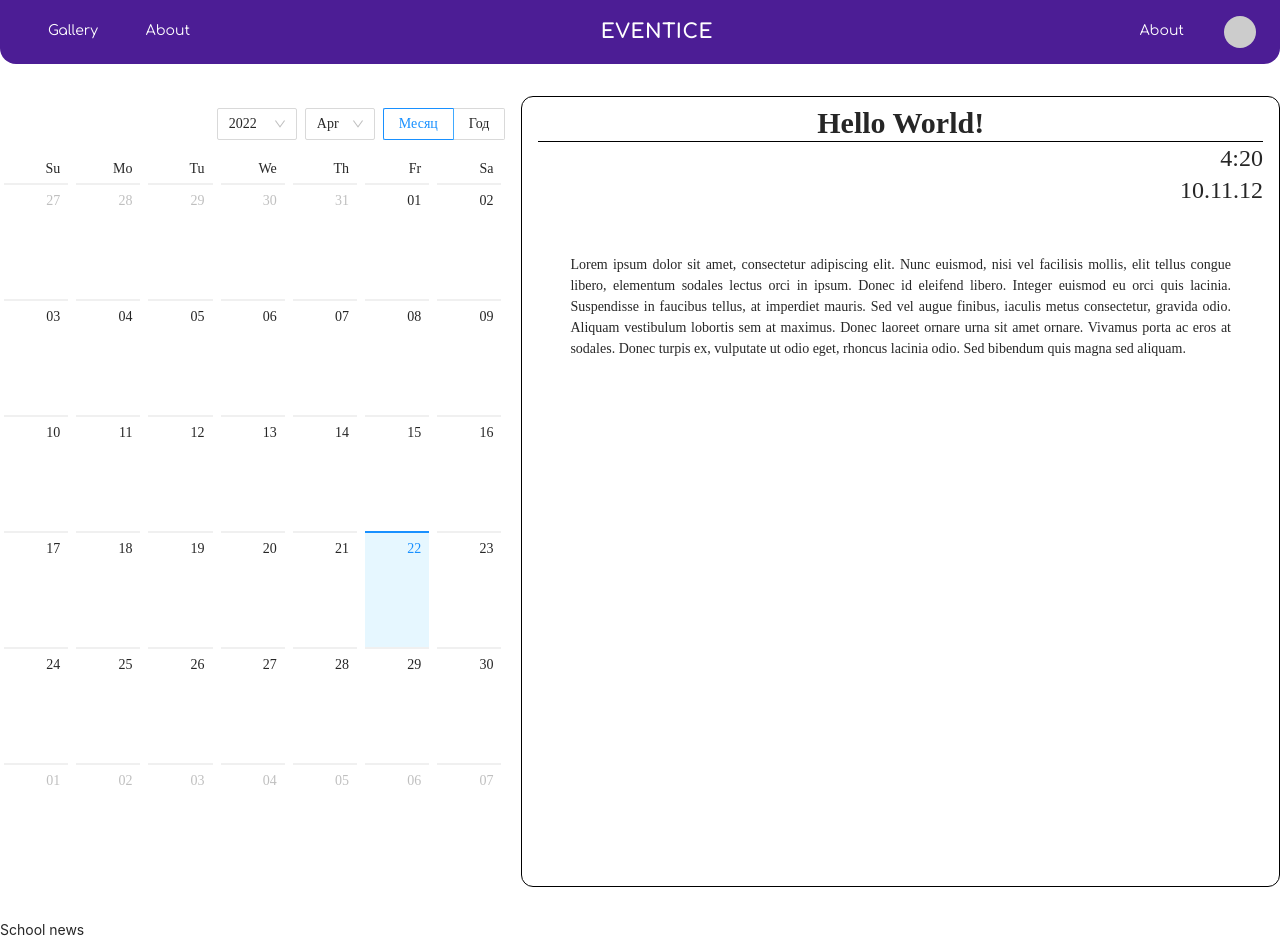
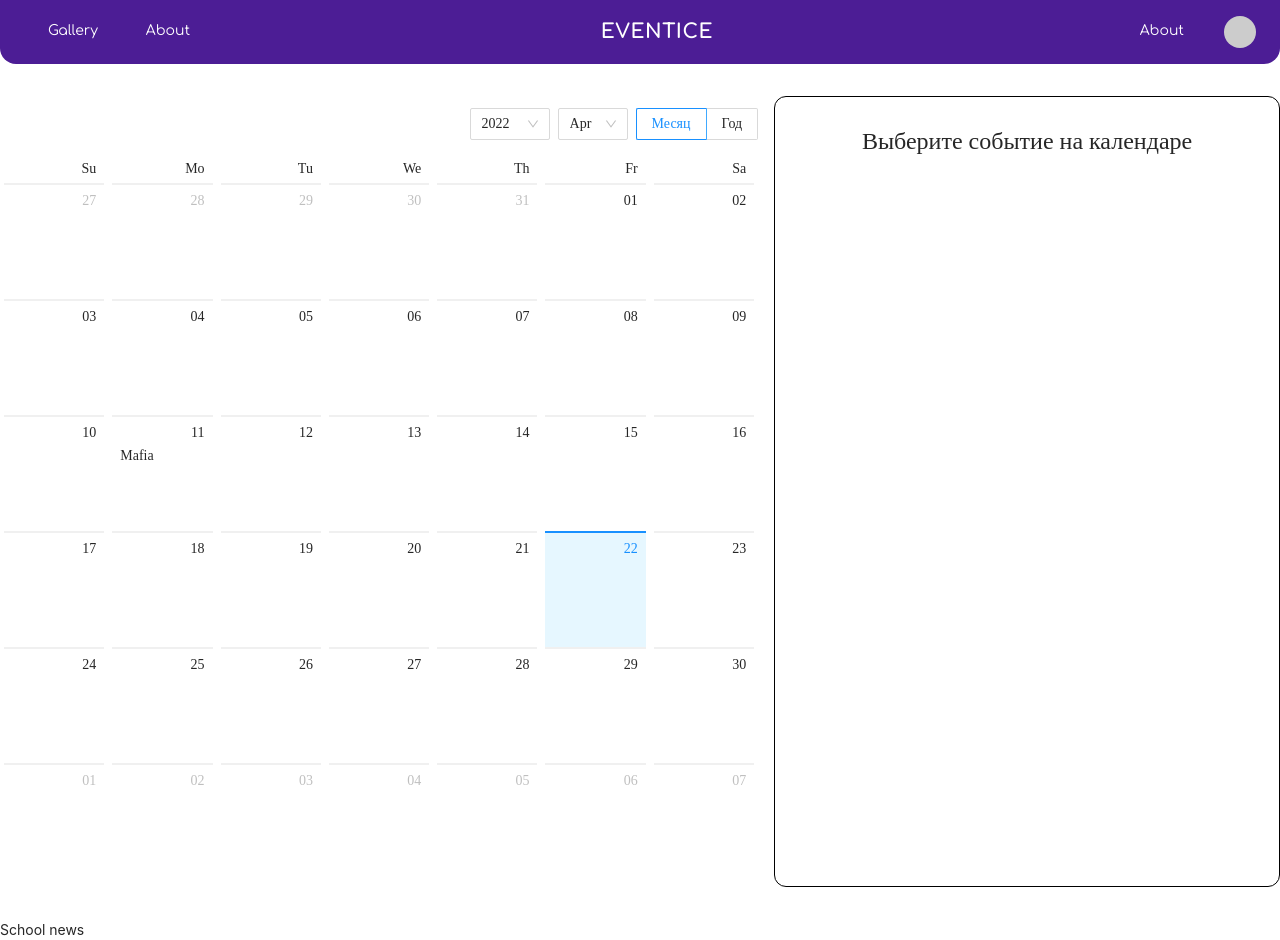
Before and after one commit to school-21-org/eventice, a React (Vite) app: page / in a window 1280 px wide. Built offline with nearby package versions, Linux system fonts and the light colour scheme; a web font is replaced by a local one.

Commit message:
overwrite

```diff
--- a/src/components/EventCard.jsx
+++ b/src/components/EventCard.jsx
@@ -1,18 +1,16 @@
 import React from 'react';
 
-export const EventCard = () => (
-  <div className="font-bellota select-none border border-black rounded-xl xl:w-3/5 py-2 px-4">
-    <h2 className="text-center border-b border-black font-bold text-3xl">Hello World!</h2>
-    <p className="mb-0 text-right text-2xl">4:20</p>
-    <p className="mb-0 text-right text-2xl">10.11.12</p>
-    <p className="mb-0 text-justify pt-12 px-8">
-      Lorem ipsum dolor sit amet, consectetur adipiscing elit. Nunc euismod,
-      nisi vel facilisis mollis, elit tellus congue libero, elementum sodales lectus orci in
-      ipsum. Donec id eleifend libero. Integer euismod eu orci quis lacinia. Suspendisse in
-      faucibus tellus, at imperdiet mauris. Sed vel augue finibus, iaculis metus consectetur,
-      gravida odio. Aliquam vestibulum lobortis sem at maximus. Donec laoreet ornare urna sit
-      amet ornare. Vivamus porta ac eros at sodales. Donec turpis ex, vulputate ut odio eget,
-      rhoncus lacinia odio. Sed bibendum quis magna sed aliquam.
-    </p>
-  </div>
-);
+export const EventCard = ({ name, time, date, description }) => {
+  console.log('name, time, date, description', name, time, date, description);
+  return (<div className="font-bellota select-none border border-black rounded-xl xl:w-2/5 py-2 px-4">
+      { !name && <p className="mb-0 pt-5 text-center text-2xl">Выберите событие на календаре</p> }
+      { name && <>
+          <h2 className="text-center border-b border-black font-bold text-3xl">{name}</h2>
+          <p className="mb-0 text-right text-2xl">{time}</p>
+          <p className="mb-0 text-right text-2xl">{date}</p>
+          <p className="mb-0 text-justify pt-12 px-8">{description}</p>
+        </>
+      }
+    </div>
+  );
+}
--- a/src/pages/Home.jsx
+++ b/src/pages/Home.jsx
@@ -1,10 +1,55 @@
-import React from 'react';
+import React, { useState } from 'react';
 import { Calendar } from 'antd';
 import { EventCard } from '../components/EventCard';
 
-export const Home = () => (
-  <>
-    <Calendar className="xl:w-2/5 font-bellota" />
-    <EventCard />
+const serverData = [
+  {
+    date: '2022-04-11',
+    time: '4:20',
+    name: 'Mafia',
+    description: 'LORA IPSA',
+  },
+  {
+    date: '2022-05-14',
+    time: '4:20',
+    name: 'Mafia',
+    description: 'LORA IPSAAAAAAAAAAAAAAAA',
+  },
+];
+
+const showEventCard = (value, setEvent) => {
+  console.log('value, setEvent', value, setEvent);
+  const dataFromServer = serverData;
+  const DateValue = value.format('yyyy-MM-DD');
+  const listData = dataFromServer.filter((item) => item.date === DateValue);
+  setEvent(listData);
+}
+
+const getListData = (value) => {
+  const dataFromServer = serverData;
+  const DateValue = value.format('yyyy-MM-DD');
+  return dataFromServer.filter((item) => item.date === DateValue);
+}
+
+const getEventData = (value) => {
+  const listData = getListData(value);
+
+  return (
+    <ul>
+      {listData.map((item) => (
+        <li key={item.date}>
+          <p className="mb-0">{item.name}</p>
+        </li>
+      ))}
+    </ul>
+  );
+}
+
+export const Home = () => {
+  const [selectedEvents, setSelectedEvents] = useState([]);
+
+  return <>
+    <Calendar onSelect={(e) => showEventCard(e, setSelectedEvents)} dateCellRender={getEventData} className="xl:w-3/5 font-bellota" />
+    <EventCard name={selectedEvents[0]?.name} date={selectedEvents[0]?.date} time={selectedEvents[0]?.time} description={selectedEvents[0]?.description} />
   </>
-);
+};
```
